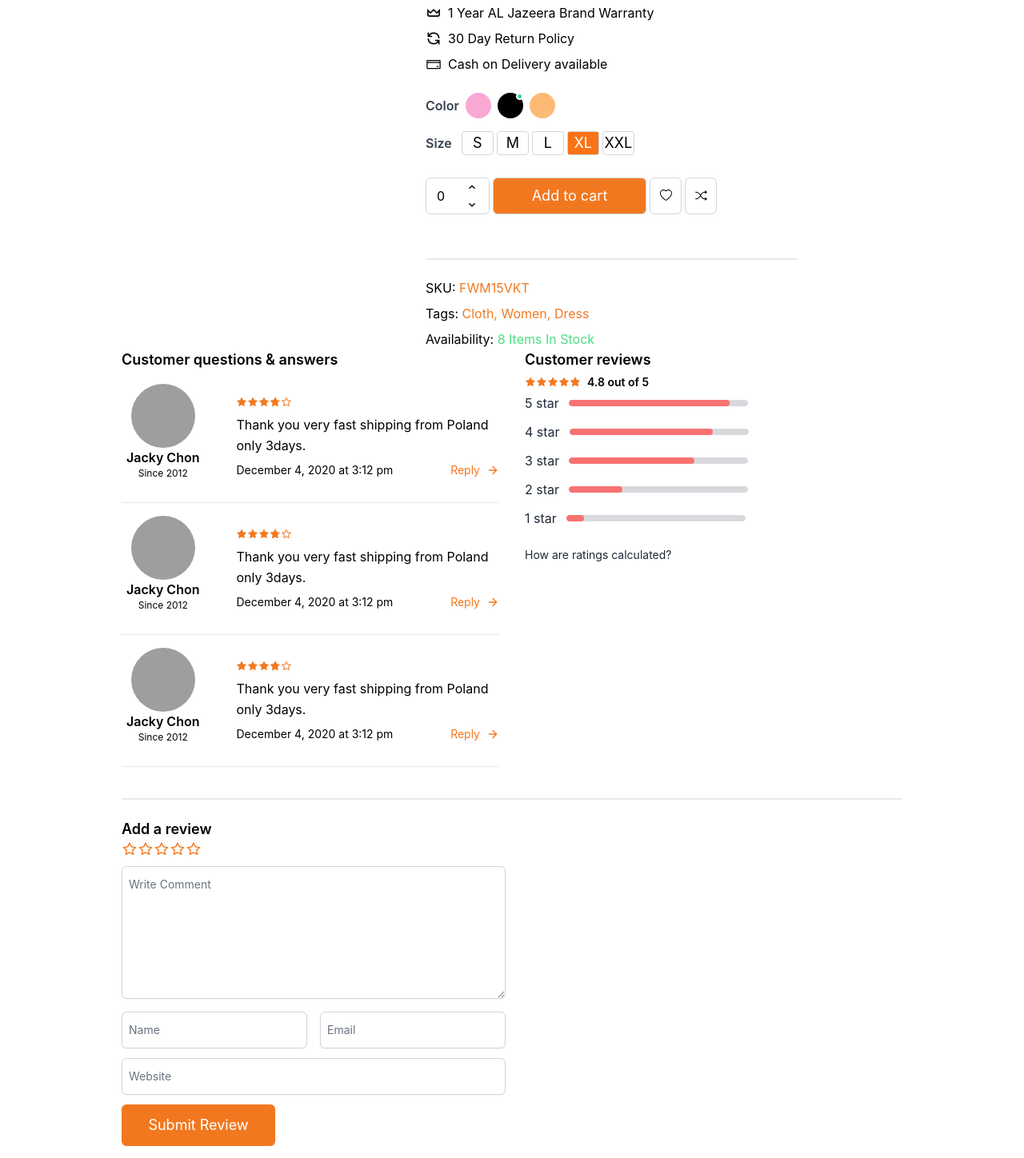
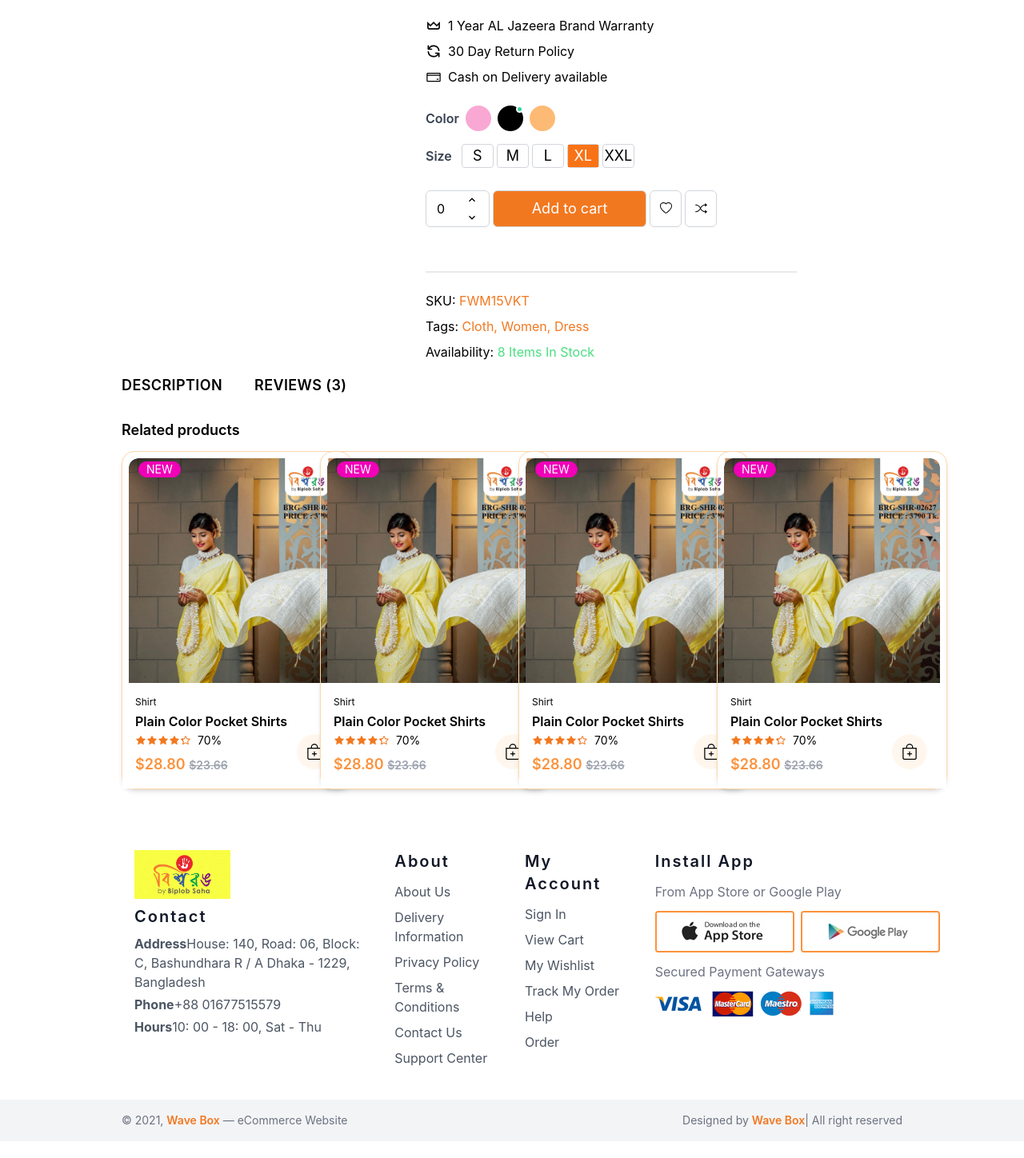
Before and after one commit to Wave-Box/bishworang, a React (Create React App) app: page /product/1 in a window 1280 px wide. Shown: the part 602-2050 px from the top of the page at 80% size. After the commit the page ends 2029 px from the top, so only its background shows below. Built offline with nearby package versions, Linux system fonts and the light colour scheme; grey boxes are pictures that could not be loaded.

Commit message:
add nested routing in single product page

```diff
--- a/src/App.css
+++ b/src/App.css
@@ -12,3 +12,6 @@
   transition-duration: 300ms;
   transition-timing-function: linear;
 }
+body{
+  color:black
+}
--- a/src/views/components/card/ProductCard.jsx
+++ b/src/views/components/card/ProductCard.jsx
@@ -11,7 +11,7 @@ const ProductCard = () => {
     const navigate = useNavigate()
     return (
         <div onClick={() => navigate(`/product/1`)} className="cursor-pointer">
-            <div className="card shadow-md rounded-2xl group relative w-72 border border-orange-200">
+            <div className="card shadow-md rounded-2xl group relative lg:w-72 border border-orange-200">
                 <figure className='m-2 overflow-hidden rounded-xl'>
                     <motion.img whileHover={{
                         scale: 1.25,
--- a/src/views/pages/common/Main.jsx
+++ b/src/views/pages/common/Main.jsx
@@ -1,5 +1,7 @@
 import React, { Suspense } from "react";
 import { Route, Routes } from "react-router-dom";
+import Description from "../singleProduct/Description/Description";
+import Reviews from "../singleProduct/Reviews/Reviews";
 import SingleProduct from "../singleProduct/SingleProduct";
 // import { SingleProduct } from "../singleProduct/SingleProduct";
 // import { Home } from "../home/Home";
@@ -12,10 +14,17 @@ const Login = React.lazy(() => import("../user/Login"));
 const Main = () => {
     return (
         <div className="">
-            <Suspense fallback={<>Loading...</>}>
+            <Suspense fallback={<div className="flex justify-center h-80 items-center">
+                <button class="btn loading">loading</button>
+            </div>}>
                 <Routes>
                     <Route path="/" element={<Home />} />
-                    <Route path="/product/:id" element={<SingleProduct />} />
+                    <Route path="/product/:id" element={<SingleProduct />}>
+
+                        <Route path="reviews" element={<Reviews />} />
+                        <Route path="description" element={<Description />} />
+
+                    </Route>
                     <Route path="/login" element={<Login />} />
                 </Routes>
             </Suspense>
--- /dev/null
+++ b/src/views/pages/singleProduct/Description/Description.jsx
@@ -0,0 +1,22 @@
+import React from 'react';
+
+const Description = () => {
+    return (
+        <div>
+            <div className="">
+                <p>Lorem ipsum dolor sit, amet consectetur adipisicing elit. Exercitationem, alias nam! A, vitae maxime fugiat, expedita alias natus assumenda, amet aperiam molestiae asperiores repellat commodi sunt repellendus nisi nobis minima?</p>
+                <p>Lorem, ipsum dolor sit amet consectetur adipisicing elit. Odio dolore dolor blanditiis eos soluta exercitationem qui rerum quaerat ea esse! Aspernatur corporis dolore nisi recusandae quidem assumenda cupiditate cum sint!</p>
+                <ul className='list-disc list-inside'>
+                    <li> Type Of Packing Bottle</li>
+                    <li> Color</li>
+                    <li> Quantity Per Case</li>
+                    <li> Ethyl Alcohol</li>
+                </ul>
+
+                <div className="divider"></div>
+            </div>
+        </div>
+    );
+};
+
+export default Description;
--- a/src/views/pages/singleProduct/RelatedProducts.jsx
+++ b/src/views/pages/singleProduct/RelatedProducts.jsx
@@ -8,7 +8,7 @@ const RelatedProducts = () => {
             <div className="my-3">
                 <Title text={"Related products"} />
             </div>
-            <div className="grid grid-cols-4 gap-4">
+            <div className="grid lg:grid-cols-4 md:grid-cols-3 sm:grid-cols-2 grid-cols-1 gap-4">
                 <ProductCard />
                 <ProductCard />
                 <ProductCard />
--- a/src/views/pages/singleProduct/Reviews/Reviews.jsx
+++ b/src/views/pages/singleProduct/Reviews/Reviews.jsx
@@ -7,23 +7,21 @@ const Reviews = () => {
     return (
         <>
 
-        <div className='grid grid-cols-8 gap-8'>
-            <div className="col-span-4">
+        <div className='grid md:grid-cols-8 grid-cols-1 gap-8'>
+            <div className="md:col-span-4">
                 <CustomerQuestions />
             </div>
-            <div className="col-span-4">
+            <div className="md:col-span-4">
                 <CustomerReviews />
             </div>
 
         </div>
         <div className="divider"></div>
-        <div className='grid grid-cols-8 gap-4'>
-            <div className="col-span-4">
+        <div className='grid md:grid-cols-8 grid-cols-1 gap-4'>
+            <div className="md:col-span-4">
             <AddReview />
             </div>
-            <div className="col-span-4">
 
-            </div>
 
         </div>
 
--- a/src/views/pages/singleProduct/SingleProduct.jsx
+++ b/src/views/pages/singleProduct/SingleProduct.jsx
@@ -10,9 +10,9 @@ import SizeSelect from '../../components/utils/SizeSelect';
 import { primaryColor } from '../../../constant';
 import { motion } from 'framer-motion'
 import ImageSection from './ImageSection';
-import { Link } from 'react-router-dom';
-import Reviews from './Reviews/Reviews';
+import { Link, Outlet, NavLink, useLocation } from 'react-router-dom';
 import RelatedProducts from './RelatedProducts';
+
 
 
 
@@ -20,24 +20,29 @@ const SingleProduct = () => {
     const [selectColor, setSelectColor] = useState('black')
     const [selectSize, setSelectSize] = useState('XL')
     const [quantity, setQuantity] = useState(0)
-
-
+    const location = useLocation()
+    console.log(location.pathname);
+    const activeStyle = {
+        borderBottom: `2px solid ${primaryColor}`,
+        color: primaryColor,
+        paddingBottom: '7px',
+    }
     return (
         <div className='container mx-auto'>
-            <div className="text-sm breadcrumbs mt-6">
+            <div className="text-sm breadcrumbs md:mt-6 my-4 ">
                 <ul>
                     <li><Link to='/'>Home</Link></li>
                     <li><Link to='/'>Fashion</Link></li>
                     <li>Abstract Print Patchwork Dress</li>
                 </ul>
             </div>
-            <div className="grid grid-cols-8 md:gap-4 ">
+            <div className="grid md:grid-cols-8 grid-cols-1 md:gap-4 ">
 
-                <div className="col-span-3 ">
+                <div className="md:col-span-3">
                     <ImageSection />
 
                 </div>
-                <div className="col-span-4 px-2">
+                <div className="md:col-span-4 md:px-2">
                     <h2 className='text-3xl font-semibold text-black'>Colorful Pattern Shirts HD450</h2>
                     <div className="flex justify-between items-center mt-6">
                         <div className=""><p className='' style={{ color: primaryColor }}> <span className='text-black'>Brands: </span> Bootstrap</p></div>
@@ -107,7 +112,27 @@ const SingleProduct = () => {
                 </div>
 
             </div>
-            <Reviews />
+
+
+            <div className="flex justify-start items-center gap-10 my-4 uppercase tracking-wide">
+                <motion.div whileHover={{ y: -3, transition: { duration: 0.2 }, color: primaryColor }}>
+
+                    <NavLink to={`/product/1/description`} style={({ isActive }) =>
+                        isActive ? activeStyle : undefined
+                    }>
+                        <span className='text-lg font-semibold'>Description</span>
+                    </NavLink>
+                </motion.div>
+
+                <motion.div whileHover={{ y: -3, transition: { duration: 0.4 }, color: primaryColor }}>
+                    <NavLink to={`/product/1/reviews`} className="text-black" style={({ isActive }) =>
+                        isActive ? activeStyle : undefined
+                    }>
+                        <span className='text-lg  font-semibold'>Reviews (3)</span>
+                    </NavLink>
+                </motion.div>
+            </div>
+            <Outlet />
 
             <RelatedProducts />
         </div>
```
